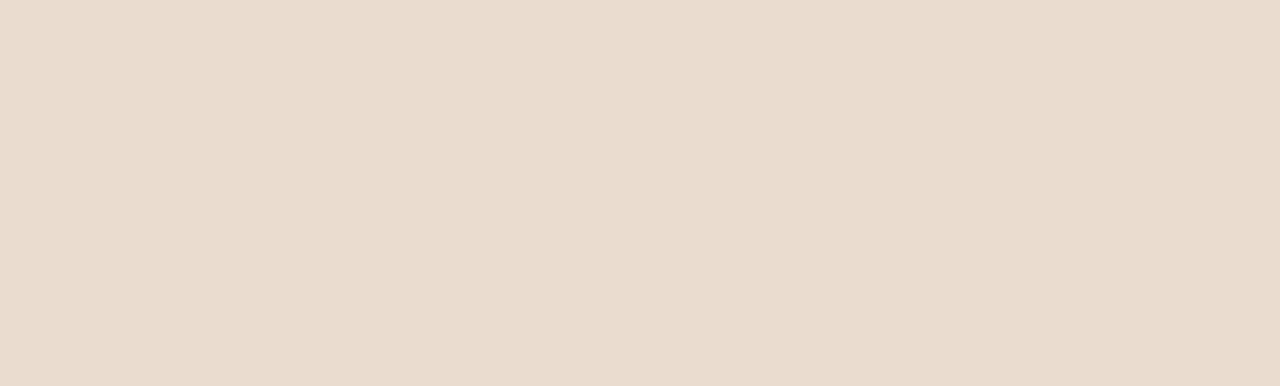
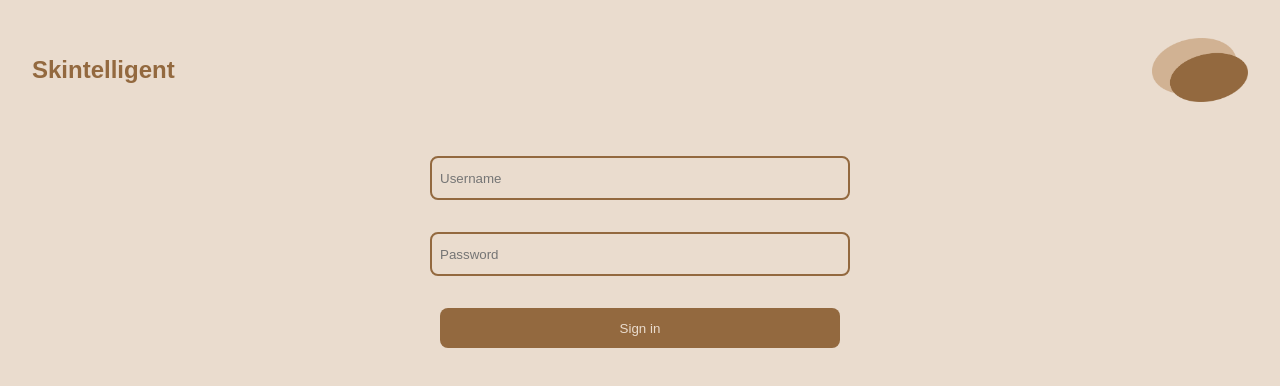
Before and after one commit to DL-Team501/SkinTell-front, a React (Create React App) app: page /registration in a window 1280 px wide. Before the commit this address had no page. Shown: the top 386 px of the page. Built offline with nearby package versions, Linux system fonts and the light colour scheme.

Commit message:
Registration form (#9)

```diff
--- a/src/App.tsx
+++ b/src/App.tsx
@@ -1,6 +1,12 @@
 import React, { useState } from "react";
 import { BrowserRouter, Navigate, Route, Routes } from "react-router-dom";
-import { CheckProduct, Identifying, Login, Recommendation } from "./routes";
+import {
+  CheckProduct,
+  Identifying,
+  Login,
+  Recommendation,
+  Registration,
+} from "./routes";
 import "./App.css";
 import "./variables.css";
 import "./styles/general.css";
@@ -34,6 +40,7 @@ const App: React.FC = () => {
           path="/checkProduct"
           element={authenticated ? <CheckProduct /> : <Navigate to="/login" />}
         />
+        <Route path="/registration" element={<Registration />} />
       </Routes>
     </BrowserRouter>
   );
--- a/src/api/ingredients.ts
+++ b/src/api/ingredients.ts
@@ -2,7 +2,7 @@ import axios from "axios";
 
 export const getSkinTypeByIngredients = async (formData: FormData) => {
   const response = await axios.post(
-    "http://localhost:8000/ingredients-list",
+    "http://localhost:8001/ingredients-list",
     formData,
     {
       headers: {
--- a/src/api/skinTypeClassification.ts
+++ b/src/api/skinTypeClassification.ts
@@ -2,7 +2,7 @@ import axios from "axios";
 
 export const getSkinTypeClassification = async (formData: FormData) => {
   const response = await axios.post(
-    "http://localhost:8000/skin-analysis",
+    "http://localhost:8001/skin-analysis",
     formData,
     {
       headers: {
--- a/src/assets/users.json
+++ /dev/null
@@ -1,14 +0,0 @@
-[
-  {
-    "userName": "shahar",
-    "password": "123"
-  },
-  {
-    "userName": "admin",
-    "password": "123"
-  },
-  {
-    "userName": "",
-    "password": ""
-  }
-]
--- a/src/routes/Login.tsx
+++ b/src/routes/Login.tsx
@@ -2,7 +2,6 @@ import React, { useState } from "react";
 import logo from "../assets/LogoWithText.png";
 import "../styles/components/Login.css";
 import { useNavigate } from "react-router-dom";
-import users from "../assets/users.json";
 
 export interface ILoginProps {
   authenticated: boolean;
@@ -15,14 +14,32 @@ const Login: React.FC<ILoginProps> = ({ authenticated, setAuthenticated }) => {
   const [errorMessage, setErrorMessage] = useState<string | null>(null);
   const navigate = useNavigate();
 
-  const handleSubmit = (e: React.FormEvent) => {
+  const handleSubmit = async (e: React.FormEvent) => {
     e.preventDefault();
 
-    if (users.find((u) => u.userName === userName && u.password === password)) {
-      setAuthenticated(true);
-      navigate("/identifying");
-    } else {
-      setErrorMessage("Invalid username or password.");
+    try {
+      const response = await fetch("http://localhost:8001/login/", {
+        method: "POST",
+        headers: {
+          "Content-Type": "application/json",
+        },
+        body: JSON.stringify({
+          username: userName,
+          password: password,
+        }),
+      });
+
+      if (response.ok) {
+        setAuthenticated(true);
+        navigate("/identifying");
+      } else {
+        const data = await response.json();
+        setErrorMessage(
+          data.detail ? "Invalid username or password" : "Login failed"
+        );
+      }
+    } catch (error) {
+      setErrorMessage("An error occurred. Please try again.");
     }
   };
 
@@ -40,6 +57,10 @@ const Login: React.FC<ILoginProps> = ({ authenticated, setAuthenticated }) => {
     if (e.key === "Enter") {
       handleSubmit(e);
     }
+  };
+
+  const navToRegistration = () => {
+    navigate("/registration");
   };
 
   return (
@@ -64,7 +85,10 @@ const Login: React.FC<ILoginProps> = ({ authenticated, setAuthenticated }) => {
           placeholder="Password"
         ></input>
         <button type="submit" className="login__button generalButton__primary">
-          Sign in
+          Log in
+        </button>
+        <button className="generalButton__primary" onClick={navToRegistration}>
+          I'm new here
         </button>
         {errorMessage && <p className="login__errorMessage">{errorMessage}</p>}
       </form>
--- /dev/null
+++ b/src/routes/Registration.tsx
@@ -0,0 +1,76 @@
+import React, { useState } from "react";
+import { useNavigate } from "react-router-dom";
+import { Header } from "../components/shared";
+import "../styles/components/Registration.css";
+
+const Registration: React.FC = () => {
+  const [userName, setUserName] = useState<string>("");
+  const [password, setPassword] = useState<string>("");
+  const [errorMessage, setErrorMessage] = useState<string | null>(null);
+  const navigate = useNavigate();
+
+  const handleSubmit = async (e: React.FormEvent) => {
+    e.preventDefault();
+
+    const response = await fetch("http://localhost:8001/register", {
+      method: "POST",
+      headers: {
+        "Content-Type": "application/json",
+      },
+      body: JSON.stringify({
+        username: userName,
+        password: password,
+      }),
+    });
+
+    if (response.ok) {
+      console.log("User registered successfully");
+      navigate("/login");
+    } else {
+      setErrorMessage("This username already exists.");
+      console.error("Failed to register user");
+    }
+  };
+
+  const onChangeUserName = (e: React.ChangeEvent<HTMLInputElement>) => {
+    setErrorMessage(null);
+    setUserName(e.target.value);
+  };
+
+  const onChangePassword = (e: React.ChangeEvent<HTMLInputElement>) => {
+    setErrorMessage(null);
+    setPassword(e.target.value);
+  };
+
+  return (
+    <div className="registration">
+      <Header></Header>
+      <form className="registration__form" onSubmit={handleSubmit}>
+        <input
+          className="registration__input"
+          value={userName}
+          onChange={onChangeUserName}
+          placeholder="Username"
+        ></input>
+        <input
+          type="password"
+          className="registration__input"
+          value={password}
+          onChange={onChangePassword}
+          placeholder="Password"
+        ></input>
+        <button
+          type="submit"
+          className="registration__button generalButton__primary"
+        >
+          Sign in
+        </button>
+        {errorMessage && (
+          <p className="registration__errorMessage">{errorMessage}</p>
+        )}
+      </form>
+    </div>
+  );
+};
+
+export { Registration };
--- a/src/routes/index.ts
+++ b/src/routes/index.ts
@@ -2,3 +2,5 @@ export * from "./Identifying";
 export * from "./Login";
 export * from "./Recommendation";
 export * from "./CheckProduct";
+// export * from "./Login2"
+export * from "./Registration";
--- /dev/null
+++ b/src/styles/components/Registration.css
@@ -0,0 +1,52 @@
+.registration {
+  display: flex;
+  flex-direction: column;
+  height: 100%;
+  width: 100%;
+  align-items: center;
+  gap: 3rem;
+}
+.registration__image {
+  height: 10rem;
+  width: 14rem;
+}
+
+.registration__form {
+  display: flex;
+  flex-direction: column;
+  align-items: center;
+  gap: 2rem;
+  width: 100%;
+}
+
+.registration__input {
+  color: var(--main-font-color);
+  background-color: var(--main-bg-color);
+  border: 2px solid var(--main-font-color);
+  border-radius: 0.5rem;
+  height: 2.5rem;
+  padding: 0 0.5rem;
+  max-width: 400px;
+  width: 100%;
+}
+
+.registration__input:focus-visible {
+  outline: none;
+}
+
+.registration__button {
+  width: 50%;
+  display: flex;
+  align-self: center;
+  align-items: center;
+  justify-content: center;
+  max-width: 400px;
+}
+
+.registration__button:focus-visible {
+  outline: none;
+}
+
+.registration__errorMessage {
+  color: var(--main-font-color);
+}
```
Also changed, not shown: 1 other file (tests, documents, lock files or other folders).
